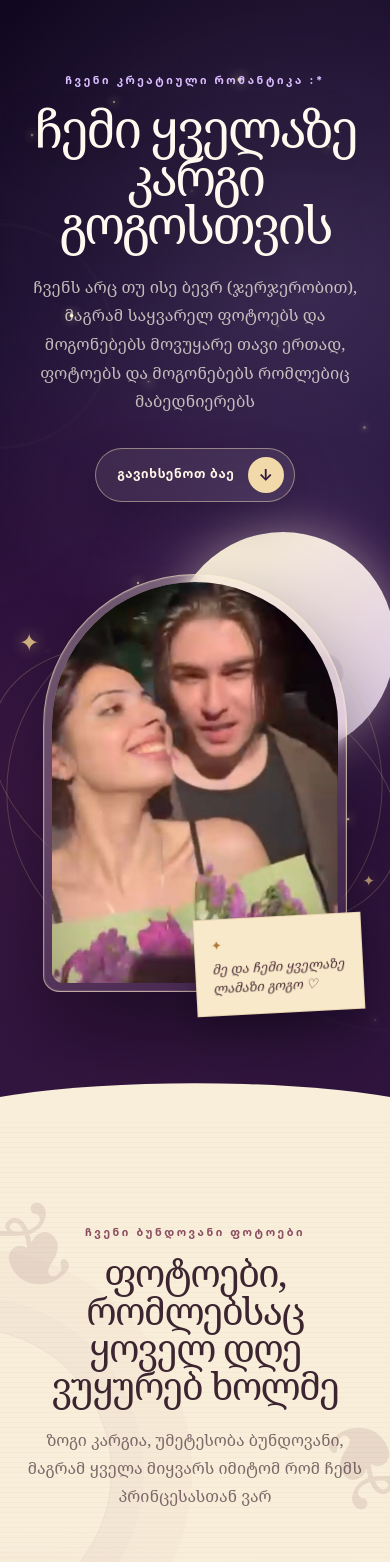
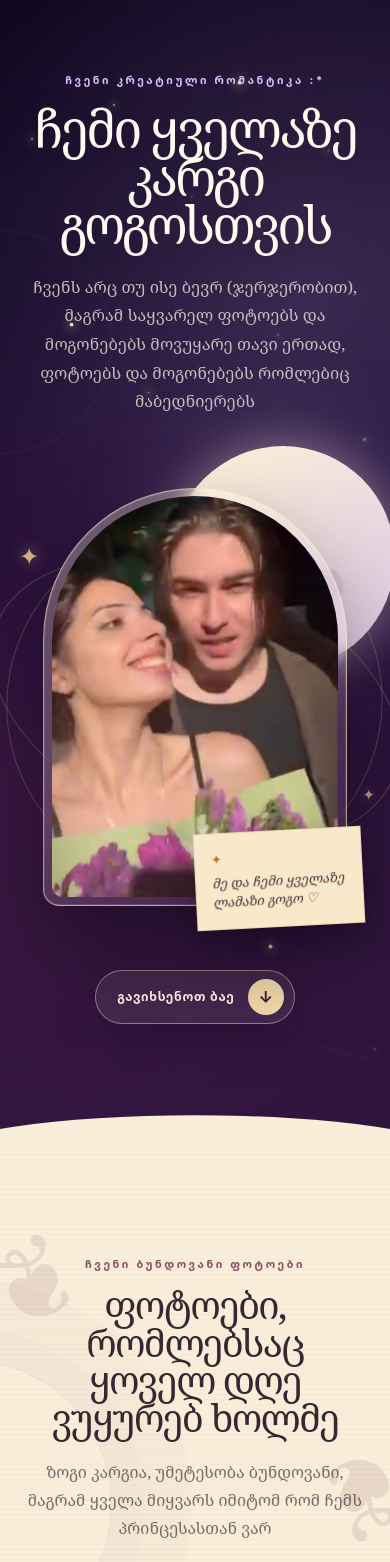
Before and after one commit to Dachi-Loseurashvili/Date, a Next.js app: page / in a window 390 px wide. Shown: the top 1562 px of the page. Built offline with nearby package versions, Linux system fonts and the light colour scheme.

Commit message:
button placing fix for mobile

```diff
--- a/app/globals.css
+++ b/app/globals.css
@@ -186,6 +186,15 @@ a {
   border-color: rgba(255, 236, 195, 0.8);
   background: rgba(255, 248, 233, 0.13);
   transform: translateY(-2px);
+}
+
+.hero-cta-desktop {
+  display: none;
+}
+
+.hero-cta-mobile {
+  justify-self: center;
+  margin-top: -0.5rem;
 }
 
 .hero-portrait {
@@ -1402,6 +1411,14 @@ a {
     text-align: left;
   }
 
+  .hero-cta-desktop {
+    display: inline-flex;
+  }
+
+  .hero-cta-mobile {
+    display: none;
+  }
+
   .hero-copy h1 {
     font-size: clamp(4.8rem, 7.2vw, 7rem);
   }
--- a/components/surprise/HeroScene.tsx
+++ b/components/surprise/HeroScene.tsx
@@ -16,10 +16,7 @@ export function HeroScene() {
           <p className="eyebrow eyebrow-light">{PAGE_COPY.heroEyebrow}</p>
           <h1 id="hero-title">{PAGE_COPY.heroTitle}</h1>
           <p className="hero-description">{PAGE_COPY.heroBody}</p>
-          <a className="primary-link" href="#memories">
-            <span>{PAGE_COPY.heroCta}</span>
-            <span aria-hidden="true">↓</span>
-          </a>
+          <JourneyLink className="hero-cta-desktop" />
         </div>
 
         <figure className="hero-portrait">
@@ -43,9 +40,24 @@ export function HeroScene() {
             {heroPhoto.caption}
           </figcaption>
         </figure>
+
+        <JourneyLink className="hero-cta-mobile" />
       </div>
 
       <div className="hero-curtain" aria-hidden="true" />
     </section>
   );
 }
+
+type JourneyLinkProps = {
+  className: string;
+};
+
+function JourneyLink({ className }: JourneyLinkProps) {
+  return (
+    <a className={`primary-link ${className}`} href="#memories">
+      <span>{PAGE_COPY.heroCta}</span>
+      <span aria-hidden="true">↓</span>
+    </a>
+  );
+}
--- a/lib/surpriseContent.ts
+++ b/lib/surpriseContent.ts
@@ -77,7 +77,7 @@ export const PHOTO_MANIFEST = [
     height: 1097,
     alt: "ჩვენი კოცნა ღამით",
     caption: "არ მყოფნის შენი და ჩვენი მოგონებების ყურება",
-    chapter: "მიყვარს შენი",
+    chapter: "მიყვარს შენი კოცნა და",
     rotation: 1.5,
   },
   {
```
